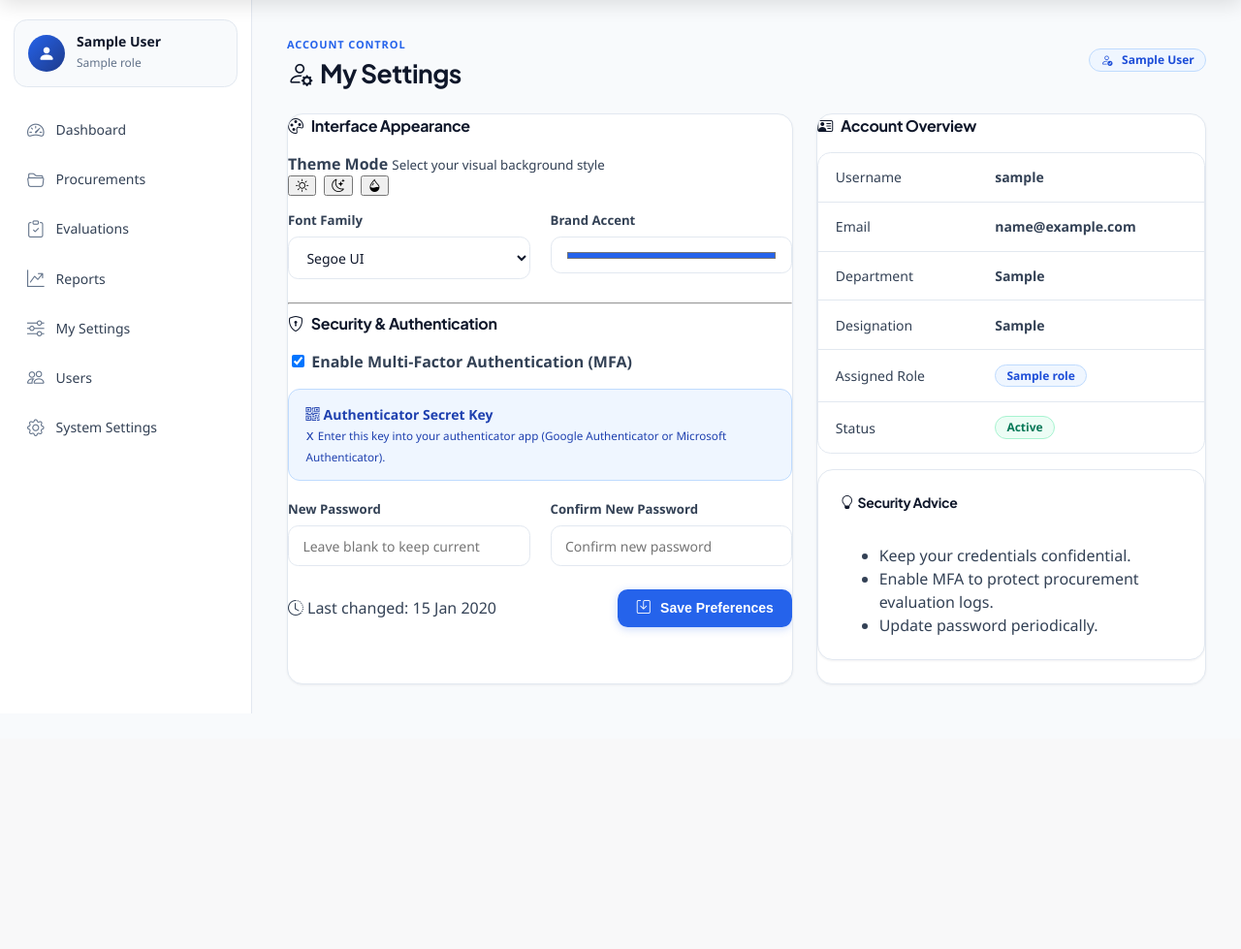
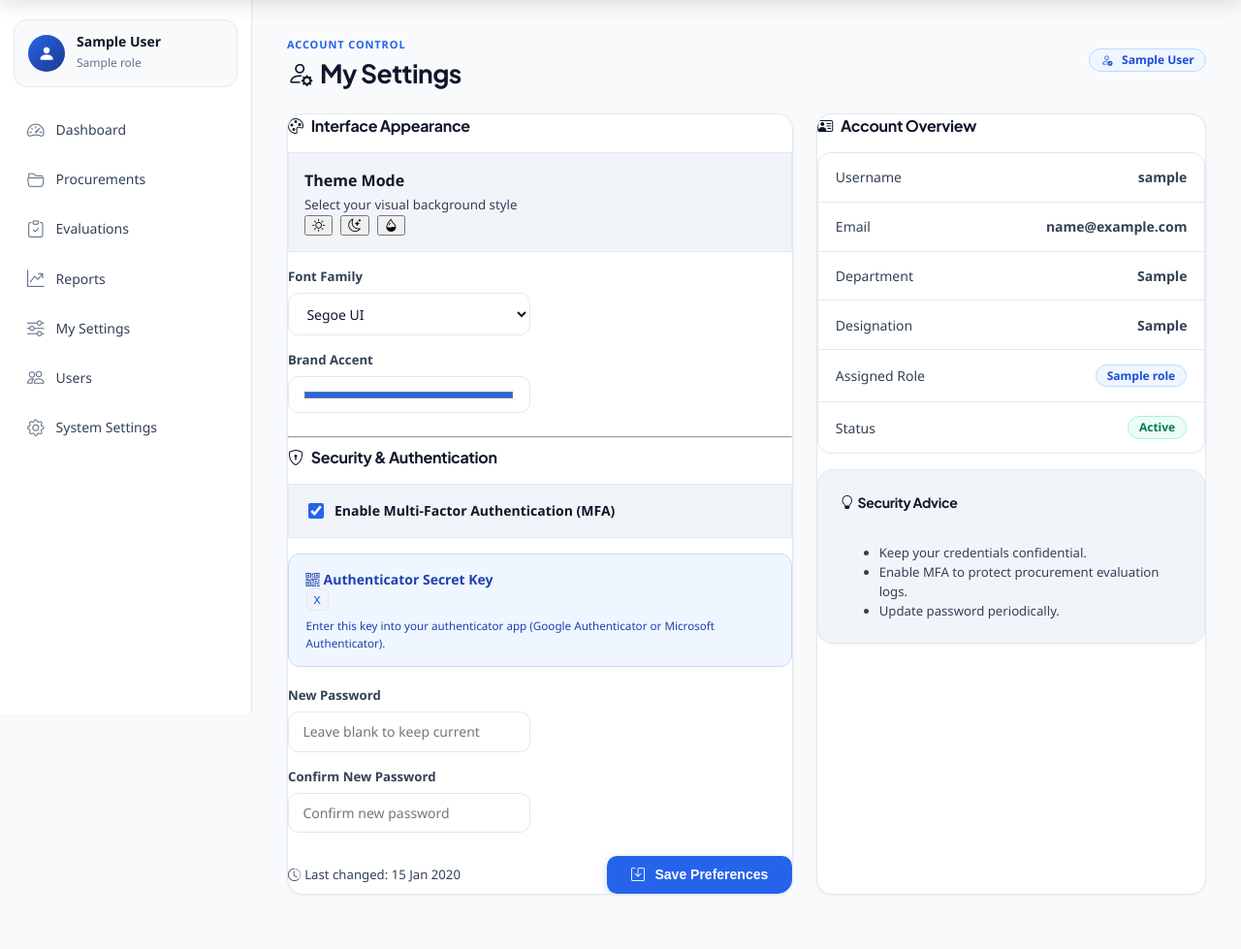
Before and after one commit to AllenMachona/BACK, a Flask app: page /account/settings in a window 1280 px wide. Shown: the part 64-1043 px from the top of the page at 97% size. Before the commit the page ends 800 px from the top, so only its background shows below. Run offline with Flask 3, Linux system fonts and the light colour scheme; a user stored in the database is signed in; tables that the repository leaves empty hold one stand-in row (values such as "Sample post").

Commit message:
style: add missing utility classes (btn-outline-secondary, input-group, form utilities, spacing)

```diff
--- a/ebms_flask/ebms_flask/app/static/styles.css
+++ b/ebms_flask/ebms_flask/app/static/styles.css
@@ -604,3 +604,128 @@
     padding: 0 1rem;
   }
 }
+
+/* ─── Additional Utility Classes ─── */
+.btn-outline-secondary { background: transparent; color: var(--text-muted); border: 1px solid var(--border-color); }
+.btn-outline-secondary:hover { background: var(--bg-subtle); color: var(--text-main); border-color: var(--border-hover); }
+
+.col-12 { flex: 0 0 100%; max-width: 100%; padding: 0 0.65rem; box-sizing: border-box; }
+.col-lg-9 { flex: 0 0 75%; max-width: 75%; padding: 0 0.65rem; box-sizing: border-box; }
+@media (max-width: 1024px) { .col-lg-9 { flex: 0 0 100%; max-width: 100%; } }
+
+.flex-grow-1 { flex: 1 1 auto; }
+.align-items-start { align-items: flex-start !important; }
+.text-nowrap { white-space: nowrap; }
+
+.mt-1 { margin-top: 0.25rem !important; }
+.mt-2 { margin-top: 0.5rem !important; }
+.mt-3 { margin-top: 1rem !important; }
+.ms-3 { margin-left: 1rem !important; }
+.ms-2 { margin-left: 0.5rem !important; }
+.ms-1 { margin-left: 0.25rem !important; }
+.px-3 { padding-left: 1rem !important; padding-right: 1rem !important; }
+.px-4 { padding-left: 1.5rem !important; padding-right: 1.5rem !important; }
+.px-5 { padding-left: 2rem !important; padding-right: 2rem !important; }
+.py-2 { padding-top: 0.5rem !important; padding-bottom: 0.5rem !important; }
+.py-3 { padding-top: 1rem !important; padding-bottom: 1rem !important; }
+.py-4 { padding-top: 1.5rem !important; padding-bottom: 1.5rem !important; }
+.py-5 { padding-top: 3rem !important; padding-bottom: 3rem !important; }
+.p-3 { padding: 1rem !important; }
+.p-0 { padding: 0 !important; }
+.text-center { text-align: center !important; }
+.text-end { text-align: right !important; }
+.text-secondary { color: var(--text-body) !important; }
+.text-dark { color: var(--text-main) !important; }
+.fw-semibold { font-weight: 600 !important; }
+.fw-normal { font-weight: 400 !important; }
+.small { font-size: 0.825rem !important; }
+.fs-1 { font-size: 2.5rem !important; }
+.fs-6 { font-size: 0.85rem !important; }
+.h-100 { height: 100% !important; }
+.d-block { display: block !important; }
+.border { border: 1px solid var(--border-color) !important; }
+.border-rounded { border-radius: 0.65rem !important; }
+.bg-light { background: var(--bg-subtle) !important; }
+.rounded { border-radius: 0.65rem !important; }
+
+/* Input Group */
+.input-group {
+  display: flex;
+  align-items: stretch;
+  width: 100%;
+}
+.input-group .input-group-text {
+  display: flex;
+  align-items: center;
+  padding: 0.65rem 0.9rem;
+  background: var(--bg-subtle);
+  border: 1px solid var(--border-color);
+  border-right: none;
+  border-radius: 0.65rem 0 0 0.65rem;
+  font-size: 0.875rem;
+  color: var(--text-muted);
+  font-weight: 600;
+  white-space: nowrap;
+}
+.input-group .form-control:not(:first-child) {
+  border-top-left-radius: 0;
+  border-bottom-left-radius: 0;
+}
+
+/* Form control sizes */
+.form-control-lg, .form-select-lg {
+  padding: 0.8rem 1rem;
+  font-size: 1rem;
+}
+
+/* Form helper text */
+.form-text {
+  display: block;
+  font-size: 0.775rem;
+  color: var(--text-light);
+  margin-top: 0.25rem;
+}
+
+/* Form check */
+.form-check { display: flex; align-items: flex-start; gap: 0.5rem; }
+.form-check-input {
+  width: 1rem;
+  height: 1rem;
+  border: 1px solid var(--border-color);
+  border-radius: 0.2rem;
+  flex-shrink: 0;
+  margin-top: 3px;
+  cursor: pointer;
+  accent-color: var(--ppra-accent);
+}
+.form-check-label { cursor: pointer; font-size: 0.875rem; color: var(--text-body); }
+
+/* Code tag */
+code {
+  font-family: 'JetBrains Mono', 'Fira Code', monospace;
+  font-size: 0.8rem;
+  background: var(--bg-subtle);
+  padding: 0.15rem 0.4rem;
+  border-radius: 0.35rem;
+  color: var(--ppra-accent);
+  border: 1px solid var(--border-color);
+}
+
+/* Small link / inline anchor */
+.small-link { font-size: 0.8rem; color: var(--ppra-accent); }
+.small-text { font-size: 0.85rem; color: var(--text-muted); }
+.auth-header { margin-bottom: 1.5rem; }
+.auth-header h2 { font-size: 1.4rem; }
+.auth-header p { font-size: 0.875rem; color: var(--text-muted); margin: 0.25rem 0 0; }
+.auth-divider { text-align: center; margin: 1.25rem 0; color: var(--text-light); font-size: 0.825rem; position: relative; }
+.auth-divider::before { content: ''; display: block; position: absolute; top: 50%; left: 0; right: 0; height: 1px; background: var(--border-color); }
+.auth-divider span { background: #fff; padding: 0 0.75rem; position: relative; }
+.brand-badge { display: inline-flex; align-items: center; gap: 0.5rem; background: rgba(255,255,255,0.15); color: #fff; border-radius: 999px; padding: 0.35rem 0.85rem; font-size: 0.85rem; font-weight: 700; margin-bottom: 1.25rem; }
+.brand-list { display: flex; flex-direction: column; gap: 0.5rem; margin-top: 1.5rem; }
+.brand-list span { display: flex; align-items: center; gap: 0.5rem; font-size: 0.85rem; color: rgba(255,255,255,0.8); }
+.brand-list i { color: #4ade80; font-size: 1rem; }
+.auth-card-wide { grid-template-columns: 1.3fr 1fr; }
+
+/* Row g-* gap shorthand */
+.g-3 { gap: 1rem; }
+.g-4 { gap: 1.5rem; }
```
